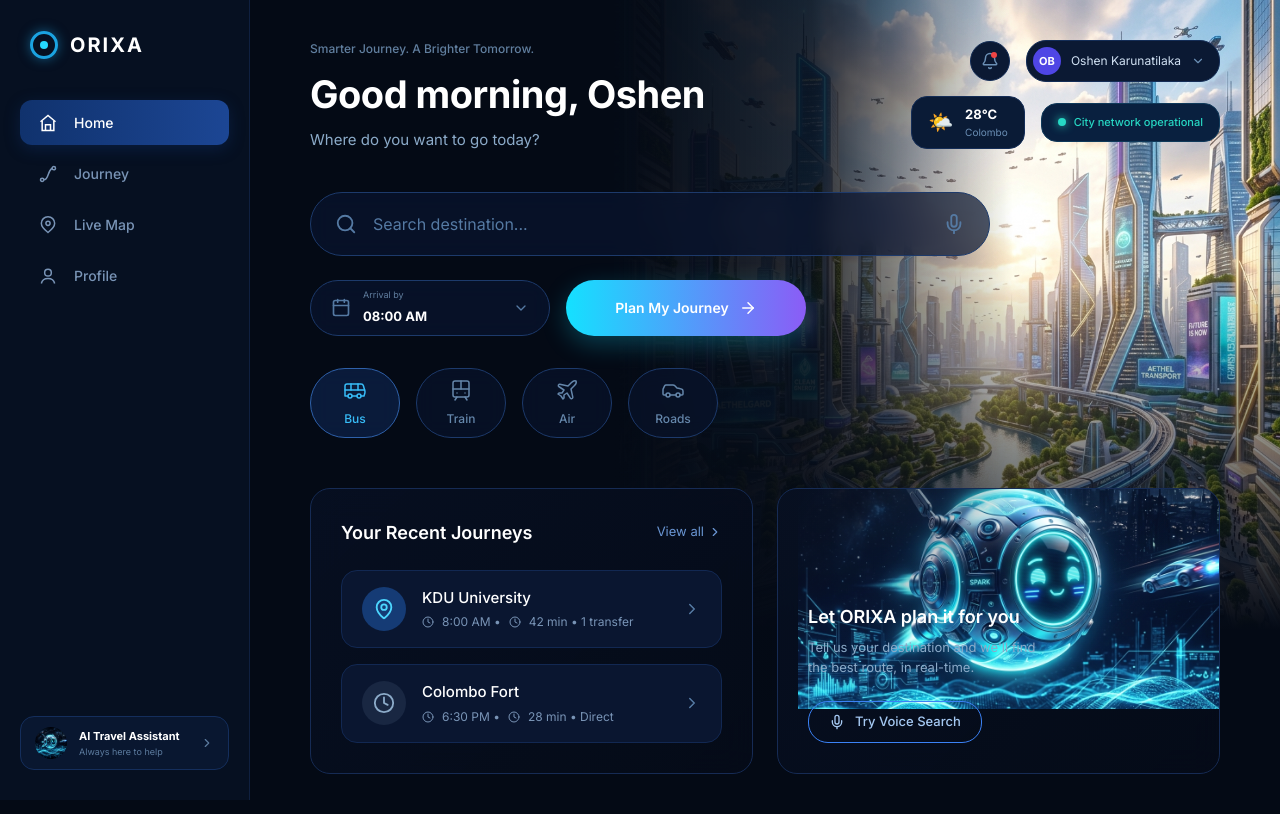
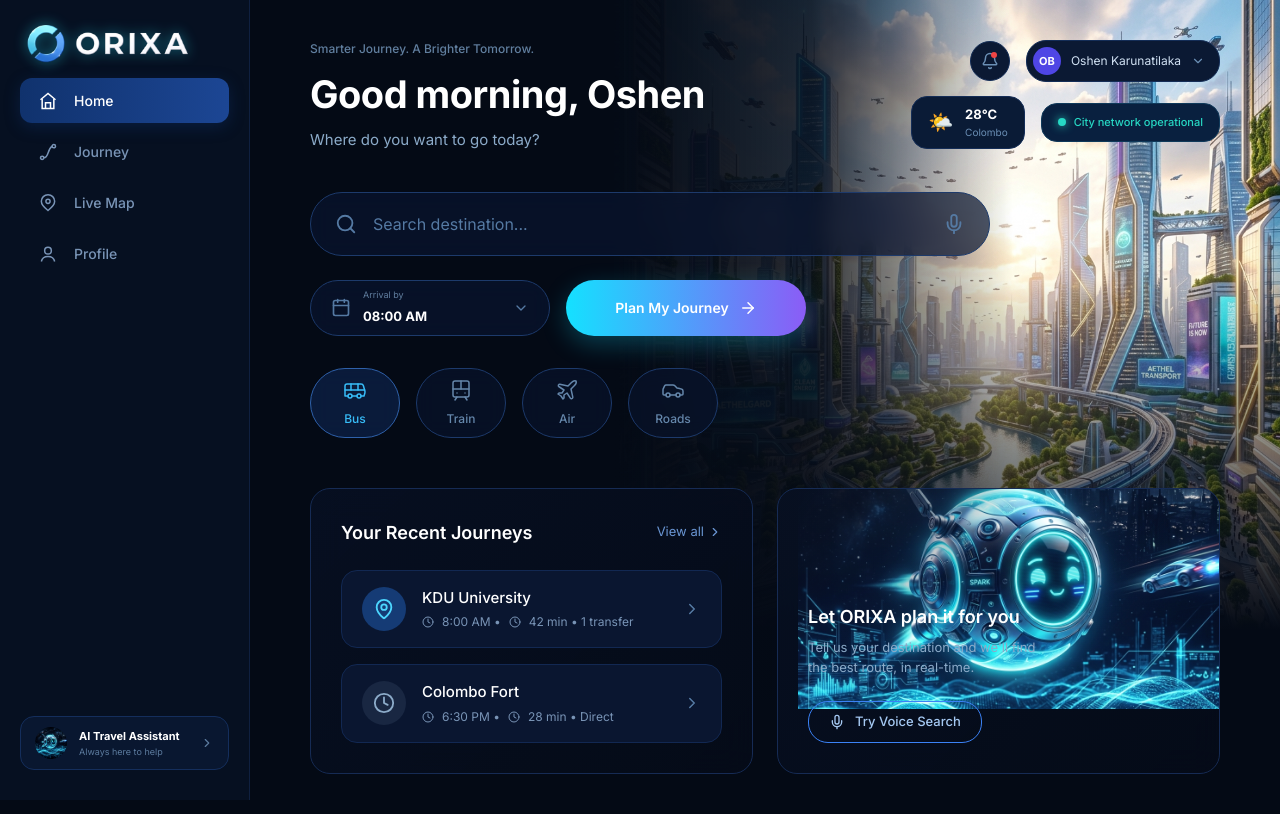
Before and after one commit to ORIXA-transportation-platform/ORIXA, a React (Vite) app in the folder frontend/: page /home in a window 1280 px wide. Built offline with nearby package versions, Linux system fonts and the light colour scheme.

Commit message:
feat: add frontend homepage layout, styles, component, and assets

```diff
--- a/frontend/index.html
+++ b/frontend/index.html
@@ -2,7 +2,7 @@
 <html lang="en">
   <head>
     <meta charset="UTF-8" />
-    <link rel="icon" type="image/svg+xml" href="/favicon.svg" />
+    <link rel="icon" type="image/png" href="/images/logo.png" />
     <meta name="viewport" content="width=device-width, initial-scale=1.0" />
     <meta name="description" content="ORIXA – Futuristic smart-city transportation platform for 2100. Plan journeys, track live transport, and navigate with AI assistance." />
     <meta name="theme-color" content="#06142F" />
--- a/frontend/src/Pages/HomePage.css
+++ b/frontend/src/Pages/HomePage.css
@@ -44,27 +44,29 @@ body {
     font-weight: 700;
     letter-spacing: 2px;
     color: #FFF;
-    margin-bottom: 40px;
-    padding-left: 10px;
+    margin-bottom: 10px; /* Reduced to remove empty space */
+    padding-left: 0px;
 }
 
-.brand-icon {
-    width: 28px;
-    height: 28px;
-    border-radius: 50%;
-    border: 3px solid #1BA3E1;
-    position: relative;
-    box-shadow: 0 0 12px rgba(27, 163, 225, 0.5);
+.brand-icon-img {
+    width: 170px;
+    height: auto;
+    margin-top: -20px; /* Pull up to cut transparent space */
+    margin-bottom: -10px; /* Pull down to cut transparent space */
+    object-fit: contain;
+    animation: shinyLogo 3s infinite ease-in-out;
 }
-.brand-icon::after {
-    content: '';
-    position: absolute;
-    width: 8px;
-    height: 8px;
-    background: #25D9FF;
-    border-radius: 50%;
-    top: 0; left: 0; right: 0; bottom: 0;
-    margin: auto;
+
+@keyframes shinyLogo {
+    0% {
+        filter: drop-shadow(0 0 4px rgba(37, 217, 255, 0.3)) brightness(1);
+    }
+    50% {
+        filter: drop-shadow(0 0 16px rgba(37, 217, 255, 0.9)) brightness(1.3);
+    }
+    100% {
+        filter: drop-shadow(0 0 4px rgba(37, 217, 255, 0.3)) brightness(1);
+    }
 }
 
 .nav-menu {
--- a/frontend/src/Pages/homePage.jsx
+++ b/frontend/src/Pages/homePage.jsx
@@ -37,8 +37,7 @@ export default function HomePage() {
             {/* SIDEBAR */}
             <aside className="sidebar">
                 <div className="brand">
-                    <div className="brand-icon"></div>
-                    <span>ORIXA</span>
+                    <img src="/images/logo.png" alt="ORIXA Logo" className="brand-icon-img" />
                 </div>
 
                 <nav className="nav-menu">
```
Also changed, not shown: frontend/Images/logo.png (added).
